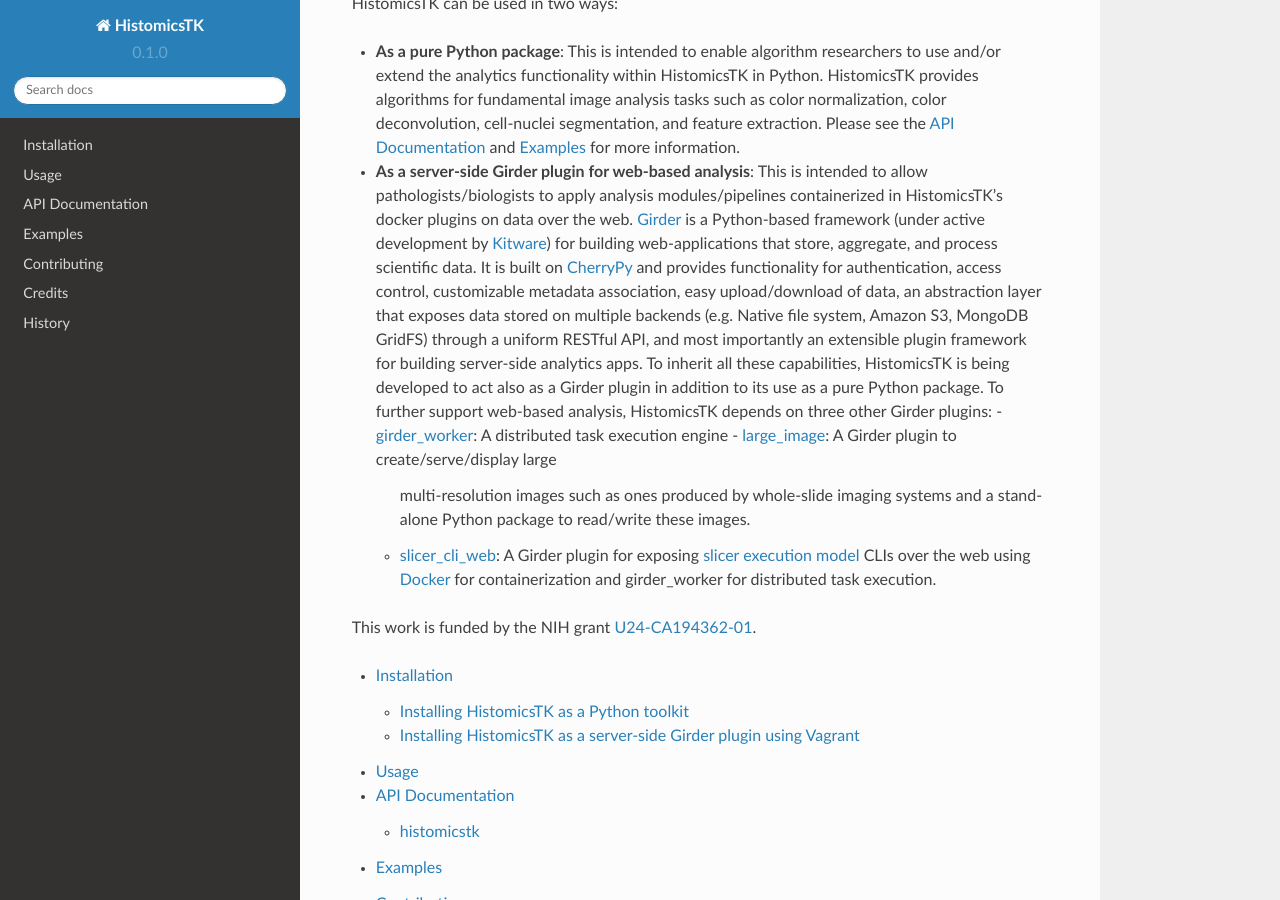
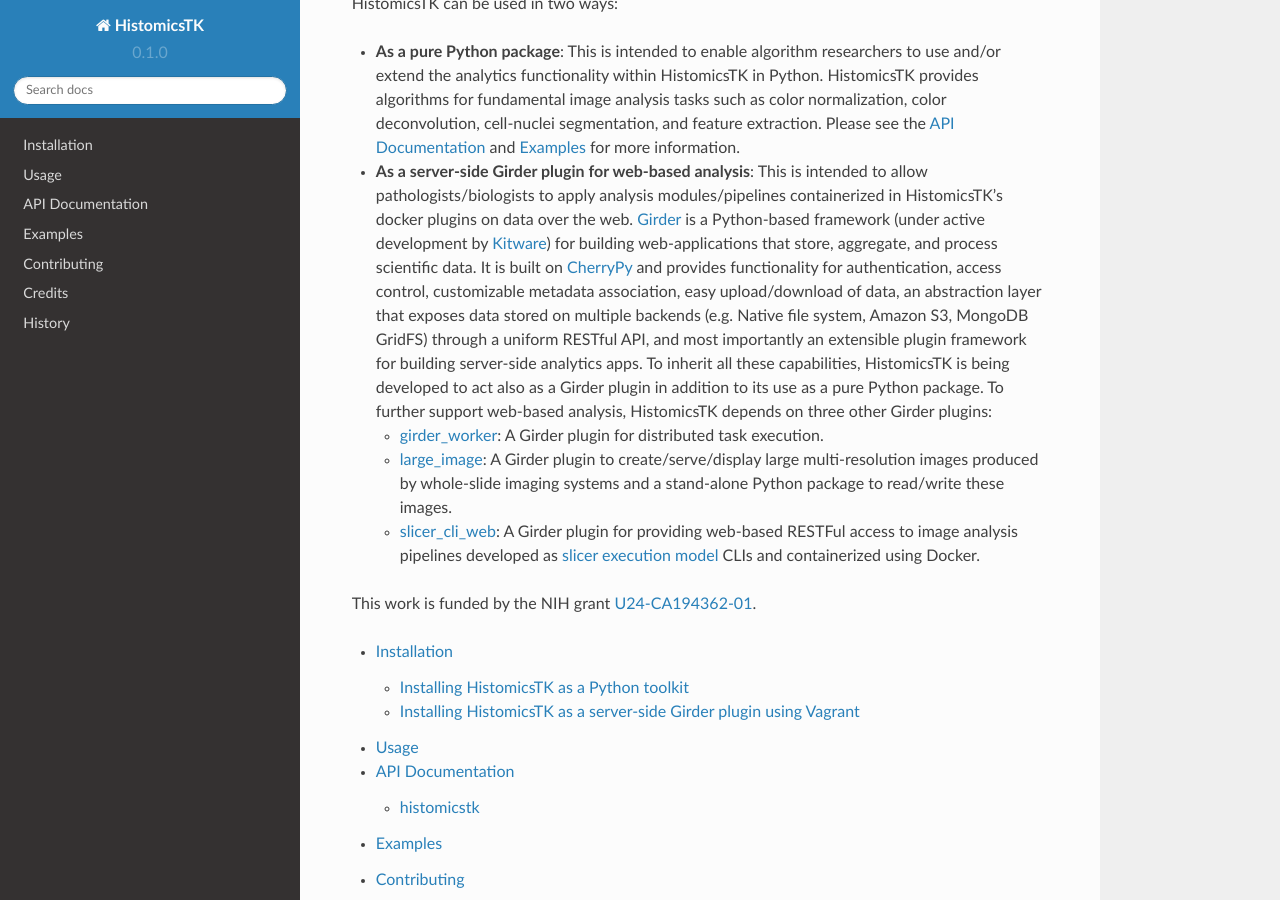
Before and after one commit to DigitalSlideArchive/HistomicsTK, a Sphinx documentation site: the page built from docs/index.rst, in a window 1280 px wide and 900 px high, scrolled down 600 px. Built offline with Sphinx 7.4.7 and the Read the Docs theme 2.0.0, drawn with Linux system fonts in a browser that asks for light colours; pages that are not in the unit, such as notebooks, are missing from menus.

Commit message:
Update documentation

```diff
--- a/docs/index.rst
+++ b/docs/index.rst
@@ -45,13 +45,14 @@
   HistomicsTK is being developed to act also as a Girder plugin in addition
   to its use as a pure Python package. To further support web-based analysis,
   HistomicsTK depends on three other Girder plugins:
-  - girder_worker_: A distributed task execution engine
+
+  - girder_worker_: A Girder plugin for distributed task execution.
   - large_image_: A Girder plugin to create/serve/display large
-    multi-resolution images such as ones produced by whole-slide imaging
-    systems and a stand-alone Python package to read/write these images.
-  - slicer_cli_web_: A Girder plugin for exposing `slicer execution model`_
-    CLIs over the web using Docker_ for containerization and girder_worker for
-    distributed task execution.
+    multi-resolution images produced by whole-slide imaging systems and a
+    stand-alone Python package to read/write these images.
+  - slicer_cli_web_: A Girder plugin for providing web-based RESTFul access
+    to image analysis pipelines developed as `slicer execution model`_
+    CLIs and containerized using Docker.
 
 This work is funded by the NIH grant U24-CA194362-01_.
 
```
Also changed, not shown: README.rst (+4 -5 lines), docs/installation.rst (+6 -6 lines).
